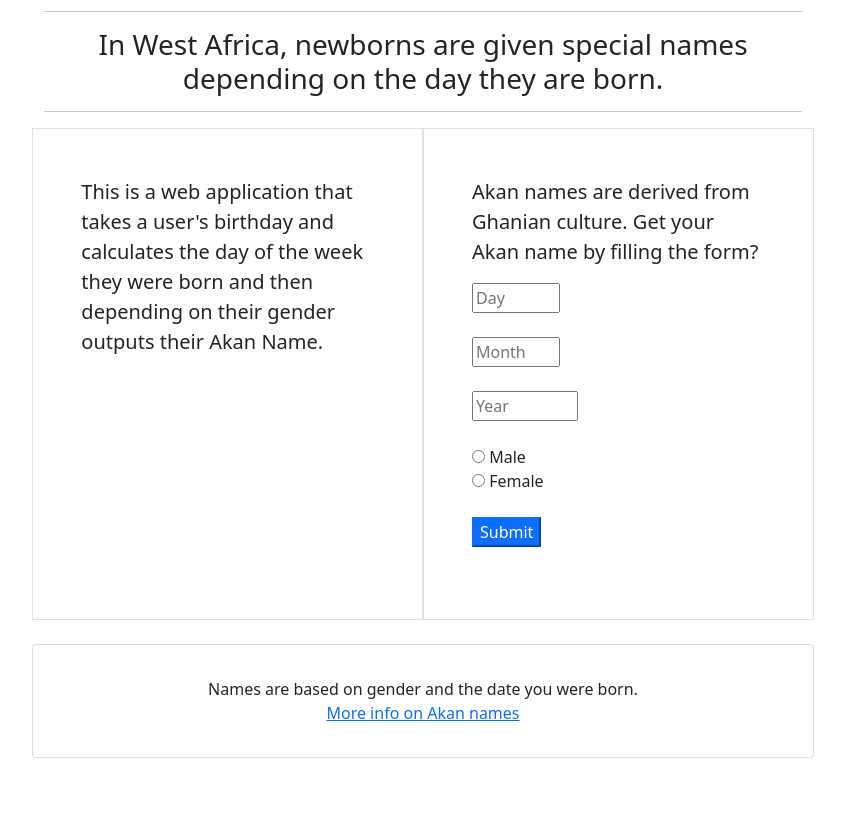
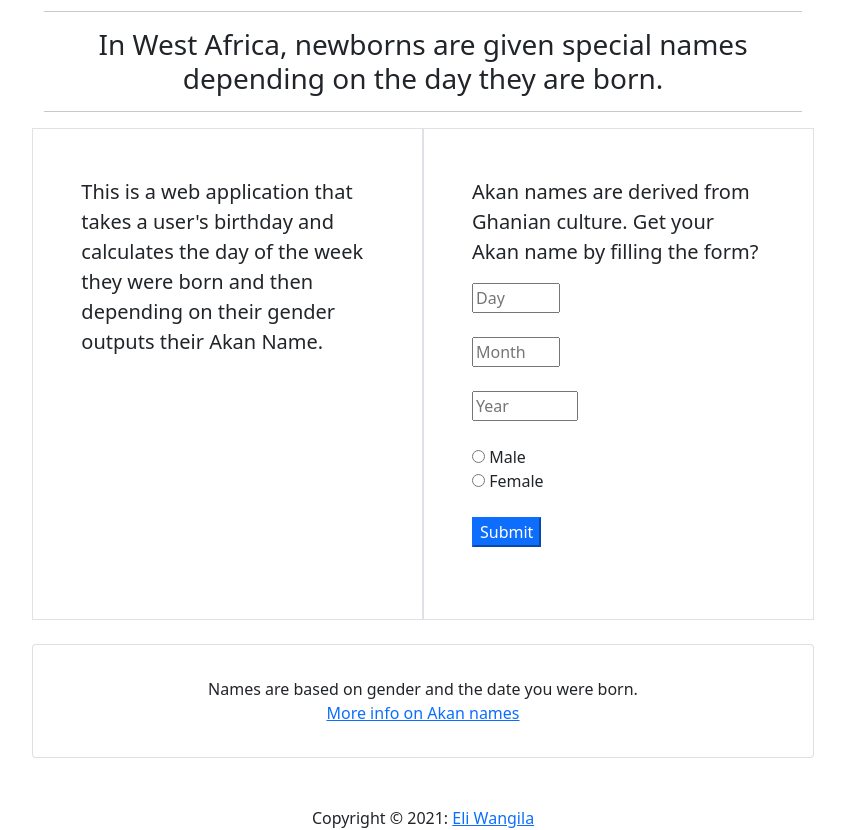
Before and after one commit to eliwangila/IP2akan-names, a plain HTML site: page index.html in a window 1280 px wide. Shown: the part 101-931 px from the top of the page, without its empty margins (217-1062 px from the left). Before the commit the page ends 907 px from the top, so only its background shows below. Drawn offline with nearby package versions, Linux system fonts and the light colour scheme.

Commit message:
add footer

```diff
--- a/index.html
+++ b/index.html
@@ -45,5 +45,18 @@
                       </p>
                   </div>
                 </div>
+
+         </div>
+        </div>
+      </div>
+  </div>
+  <div class="container ">
+  <footer class="page-footer">
+      <div class="footer-copyright text-center ">Copyright © 2021:
+        <a href="https://github.com/eliwangila"> Eli Wangila</a>
+      </div>
+    </footer>
+  </div>
+
 </body>
 </html>
```
